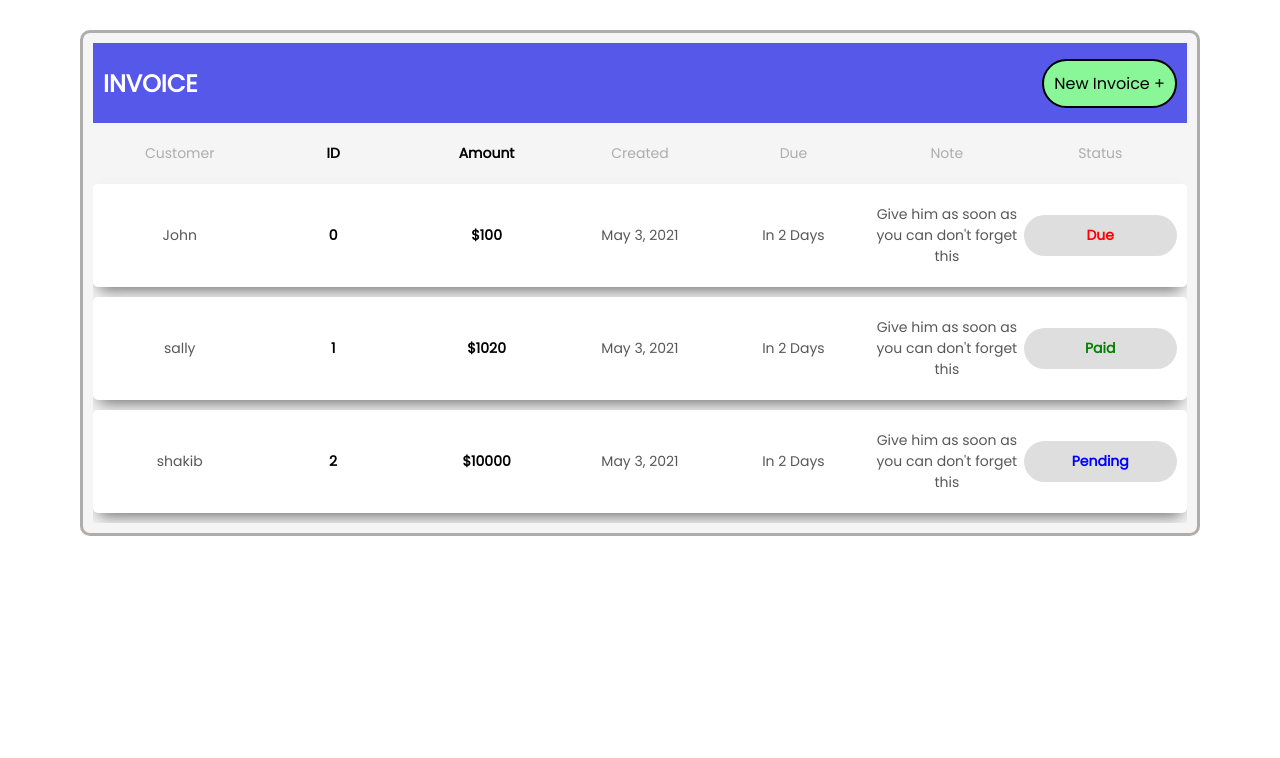
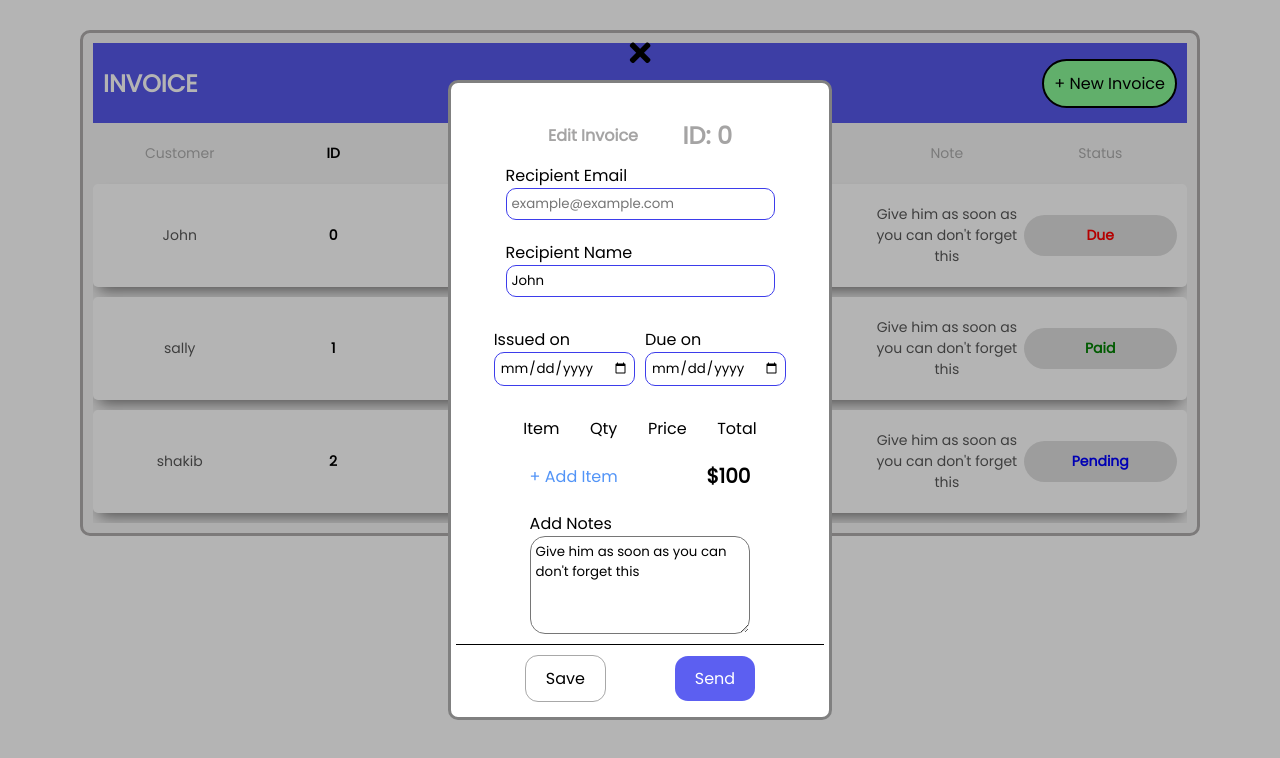
Before and after one commit to Suhrid-Talukder333/invoice, a React (Create React App) app: page /invoice in a window 1280 px wide. Both pictures are taken after a click on the item 640 px from the left and 235 px from the top of the page. Shown: the top 758 px of the page. Built offline with nearby package versions, Linux system fonts and the light colour scheme.

Commit message:
invoice form and page

```diff
--- a/src/components/Invoice/Invoice.jsx
+++ b/src/components/Invoice/Invoice.jsx
@@ -1,16 +1,20 @@
-import React from "react";
+import React, { useState } from "react";
+import InvoiceForm from "../InvoiceForm/InvoiceForm";
 import "./Invoice_styles.css";
 
-const Invoice = ({ invoiceListInfo }) => {
-  console.log(invoiceListInfo);
+const Invoice = ({ item }) => {
+  const [formClick, setFormClick] = useState(false);
+  const handleClick = () => {
+    setFormClick(!formClick);
+  };
   return (
     <>
-      {invoiceListInfo.map((item) => {
-        return (
-          <li className="invoice-item-container" key={item.id}>
-            <span className="invoice-customer invoice-item">
-              {item.customer}
-            </span>
+      <li
+        className="invoice-item-container"
+        key={item.id}
+        onClick={handleClick}
+      >
+        <span className="invoice-customer invoice-item">{item.customer}</span>
         <span className="invoice-id invoice-item">{item.id}</span>
         <span className="invoice-amount invoice-item">{item.amount}</span>
         <span className="invoice-created invoice-item">{item.created}</span>
@@ -29,8 +33,9 @@ const Invoice = ({ invoiceListInfo }) => {
           {item.status}
         </span>
       </li>
-        );
-      })}
+      {formClick ? (
+        <InvoiceForm handleClick={handleClick} itemInfo={item} />
+      ) : null}
     </>
   );
 };
--- a/src/components/Invoice/Invoice_styles.css
+++ b/src/components/Invoice/Invoice_styles.css
@@ -20,7 +20,8 @@
 
 
 .invoice-item-container:hover {
-    transform: scale(1.05);
+    background-color: rgb(156, 156, 156);
+    color: white;
 }
 
 .due {
--- /dev/null
+++ b/src/components/InvoiceForm/InvoiceForm.jsx
@@ -0,0 +1,107 @@
+import React, { useState } from "react";
+import "./InvoiceForm_styles.css";
+
+const InvoiceForm = ({ itemInfo, handleClick }) => {
+  let newForm;
+  newForm = itemInfo.customer === "" ? true : false;
+
+  const [formInfo, setFormInfo] = useState({
+    ...itemInfo,
+  });
+  console.log(formInfo);
+
+  const handleChange = (e) => {
+    setFormInfo({ ...formInfo, [e.target.id]: e.target.value });
+    console.log(e.target.id);
+  };
+  return (
+    <>
+      <div className="overlay"></div>
+      <section className="invoice-form">
+        <i onClick={handleClick} className="fas fa-times"></i>
+        <div className="invoice-form-header">
+          <h4 className="invoice-form-header">
+            {newForm ? "New Invoice" : "Edit Invoice"}
+          </h4>
+          <h2 className="invoice-form-id">ID: {formInfo.id}</h2>
+        </div>
+        <div className="email-container">
+          <label className="email-label">Recipient Email</label>
+          <input
+            id="email"
+            onChange={handleChange}
+            className="inputs"
+            type="email"
+            required
+            placeholder="example@example.com"
+            value={itemInfo.email}
+          ></input>
+        </div>
+        <div className="name-container">
+          <label className="name-label">Recipient Name</label>
+          <input
+            value={itemInfo.customer}
+            onChange={handleChange}
+            id="customer"
+            className="inputs"
+            type="text"
+            required
+            placeholder="John"
+          ></input>
+        </div>
+        <div className="dates-container">
+          <div className="issue-date-container">
+            <label className="issue-label">Issued on</label>
+            <input
+              value={itemInfo.created}
+              onChange={handleChange}
+              id="created"
+              className="inputs"
+              type="date"
+              aria-required
+            ></input>
+          </div>
+          <div className="due-date-container">
+            <label className="due-label">Due on</label>
+            <input
+              value={itemInfo.due}
+              onChange={handleChange}
+              id="due"
+              className="inputs"
+              type="date"
+              aria-required
+            ></input>
+          </div>
+        </div>
+        <div className="items-container">
+          <ul className="items-list-header">
+            <li className="item-name form-items">Item</li>
+            <li className="item-quantity form-items">Qty</li>
+            <li className="item-price form-items">Price</li>
+            <li className="item-total form-items">Total</li>
+          </ul>
+        </div>
+        <div className="add-item-total-container">
+          <span className="add-item-btn">+ Add Item</span>
+          <span className="total">{formInfo.amount}</span>
+        </div>
+        <div className="add-note-container">
+          <label className="add-note-label">Add Notes</label>
+          <textarea
+            value={itemInfo.note}
+            onChange={handleChange}
+            id="note"
+            className="add-note-input"
+            type="text"
+          ></textarea>
+        </div>
+        <div className="form-actions">
+          <span className="save-btn">Save</span>
+          <span className="send-btn">Send</span>
+        </div>
+      </section>
+    </>
+  );
+};
+
+export default InvoiceForm;
--- /dev/null
+++ b/src/components/InvoiceForm/InvoiceForm_styles.css
@@ -0,0 +1,186 @@
+.overlay {
+    position: fixed;
+    width: 100%;
+    height: 100%;
+    left: 0;
+    right: 0;
+    top: 0;
+    bottom: 0;
+    background-color: rgba(0, 0, 0, 0.295);
+    z-index: 1;
+}
+
+.invoice-form {
+    position: absolute;
+    z-index: 10;
+    left: 0;
+    margin: auto;
+    right: 0;
+    top: 0;
+    bottom: 0;
+    width: 30%;
+    height: 80%;
+    background-color: white;
+    padding: 5px;
+    display: flex;
+    flex-direction: column;
+    justify-content: center;
+    align-items: center;
+    border-radius: 10px;
+    border: 3px solid grey;
+}
+
+.fa-times {
+    position: relative;
+    bottom: 50px;
+    font-size: 30px;
+    cursor: pointer;
+}
+
+.invoice-form-header {
+    width: 50%;
+    display: flex;
+    justify-content: space-between;
+    align-items: center;
+    color: rgb(165, 164, 164);
+}
+
+.invoice-form-header {}
+
+.invoice-form-id {}
+
+.email-container {
+    margin: 10px 0;
+    display: flex;
+    flex-direction: column;
+    justify-content: left;
+    /* align-items: center; */
+}
+
+.email-label {}
+
+.inputs {
+    padding: 5px;
+    outline: none;
+    border: 1px solid rgb(61, 61, 235);
+    border-radius: 10px;
+}
+
+.name-container {
+    margin: 10px 0;
+    display: flex;
+    flex-direction: column;
+    justify-content: left;
+}
+
+.name-label {}
+
+.dates-container {
+    margin: 10px 0;
+    display: flex;
+    justify-content: space-between;
+    align-items: center;
+}
+
+.issue-date-container {
+    display: flex;
+    flex-direction: column;
+    margin: 10px 5px;
+}
+
+.issue-label {}
+
+.due-date-container {
+    display: flex;
+    flex-direction: column;
+    margin: 10px 5px;
+}
+
+.due-label {}
+
+.items-container {
+    width: 80%;
+    margin: 10px 0;
+}
+
+.items-list-header {
+    list-style: none;
+    width: 100%;
+    display: flex;
+    justify-content: space-evenly;
+    align-items: center;
+}
+
+.form-items {}
+
+.add-item-total-container {
+    display: flex;
+    width: 60%;
+    justify-content: space-between;
+    align-items: center;
+    margin: 10px 0;
+}
+
+.add-item-btn {
+    color: rgb(82, 148, 247);
+    cursor: pointer;
+}
+
+.total {
+    font-size: 20px;
+    font-weight: bolder;
+}
+
+.add-note-container {
+    width: 60%;
+    height: 20%;
+    display: flex;
+    flex-direction: column;
+    margin: 10px 0;
+}
+
+.add-note-label {}
+
+.add-note-input {
+    width: 100%;
+    height: 100%;
+    border-radius: 15px;
+    text-align: left;
+    padding: 5px;
+}
+
+.form-actions {
+    width: 100%;
+    display: flex;
+    justify-content: space-evenly;
+    align-items: center;
+    border-top: 1px solid black;
+}
+
+.save-btn {
+    margin: 10px 0;
+    border: 1px solid rgb(168, 168, 168);
+    padding: 10px 20px;
+    border-radius: 13px;
+    cursor: pointer;
+}
+
+.save-btn:hover {
+    background-color: green;
+    color: white;
+}
+
+.send-btn {
+    cursor: pointer;
+    margin: 10px 0;
+    padding: 10px 20px;
+    color: white;
+    border-radius: 13px;
+    background-color: rgb(92, 95, 241);
+}
+
+.send-btn:hover {
+    border: 1px solid black;
+    background-color: white;
+    color: rgb(92, 95, 241);
+}
--- a/src/components/InvoiceList/InvoiceList.jsx
+++ b/src/components/InvoiceList/InvoiceList.jsx
@@ -44,7 +44,13 @@ const InvoiceList = () => {
           <span className="invoice-note invoice-item">Note</span>
           <span className="invoice-status invoice-item">Status</span>
         </li>
-        <Invoice invoiceListInfo={invoiceListInfo} />
+        {invoiceListInfo.map((item) => (
+          <Invoice
+            key={item.id}
+            invoiceListInfo={invoiceListInfo}
+            item={item}
+          />
+        ))}
       </ul>
     </>
   );
--- a/src/pages/Invoice/InvoicePage.jsx
+++ b/src/pages/Invoice/InvoicePage.jsx
@@ -1,19 +1,44 @@
-import React from "react";
+import React, { useState } from "react";
+import InvoiceForm from "../../components/InvoiceForm/InvoiceForm";
 import InvoiceList from "../../components/InvoiceList/InvoiceList";
 import "./InvoicePage_styles.css";
 
+let id = 0;
+
 const InvoicePage = () => {
+  const [formClick, setFormClick] = useState(false);
+  const handleClick = () => {
+    setFormClick(!formClick);
+  };
   return (
     <>
       <section className="invoice-container">
         <div className="invoice-container-header">
           <h1>INVOICE</h1>
-          <span className="add-invoice-btn">New Invoice +</span>
+          <span className="add-invoice-btn" onClick={handleClick}>
+            + New Invoice
+          </span>
         </div>
         <div className="invoice-list-container">
           <InvoiceList />
         </div>
       </section>
+      {formClick ? (
+        <InvoiceForm
+          itemInfo={{
+            customer: "",
+            id: id++,
+            amount: "",
+            created: "",
+            due: "",
+            note: "",
+            status: "",
+            email: "",
+            item: [],
+          }}
+          handleClick={handleClick}
+        />
+      ) : null}
     </>
   );
 };
```
Lines whose indentation alone changed are shown as unchanged.
